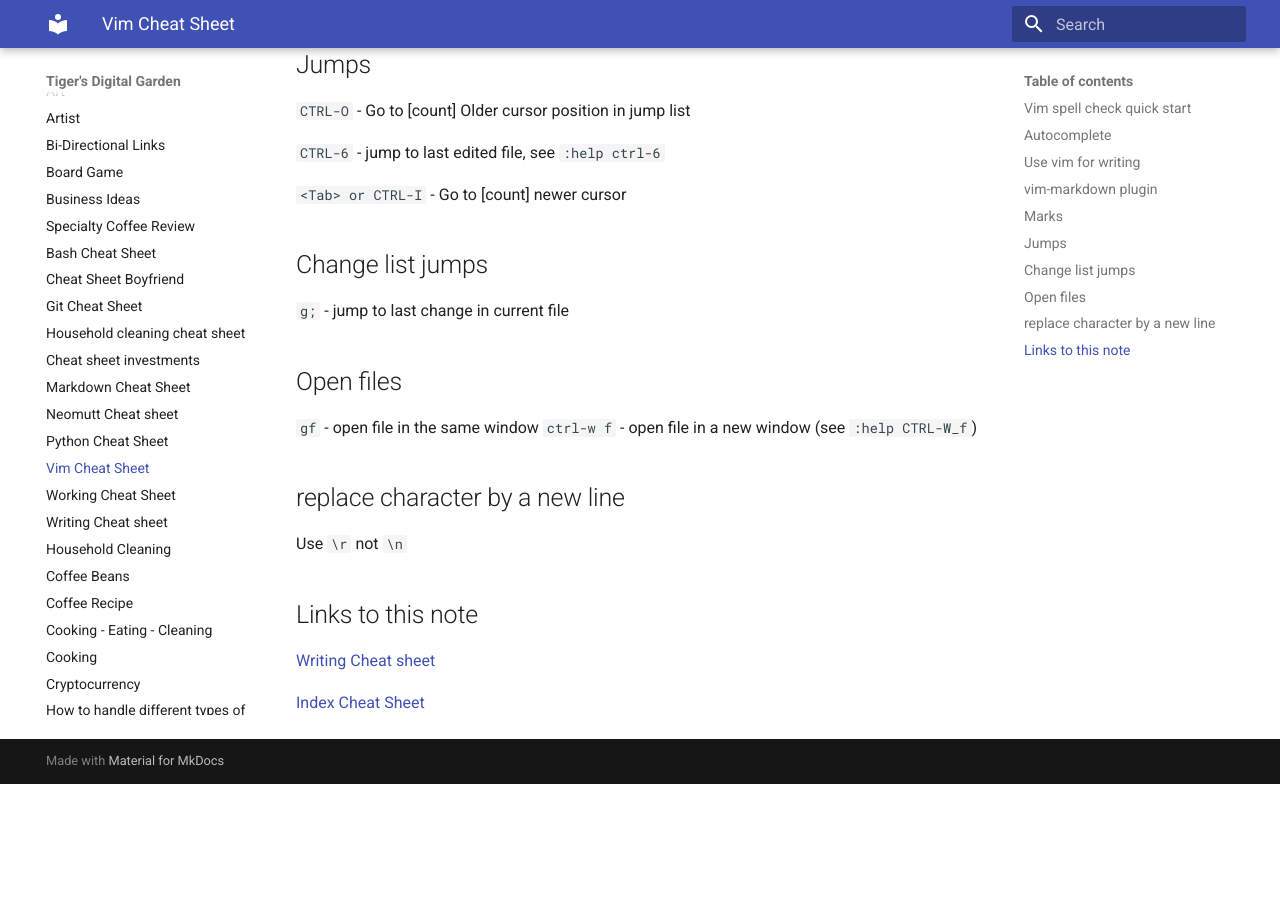
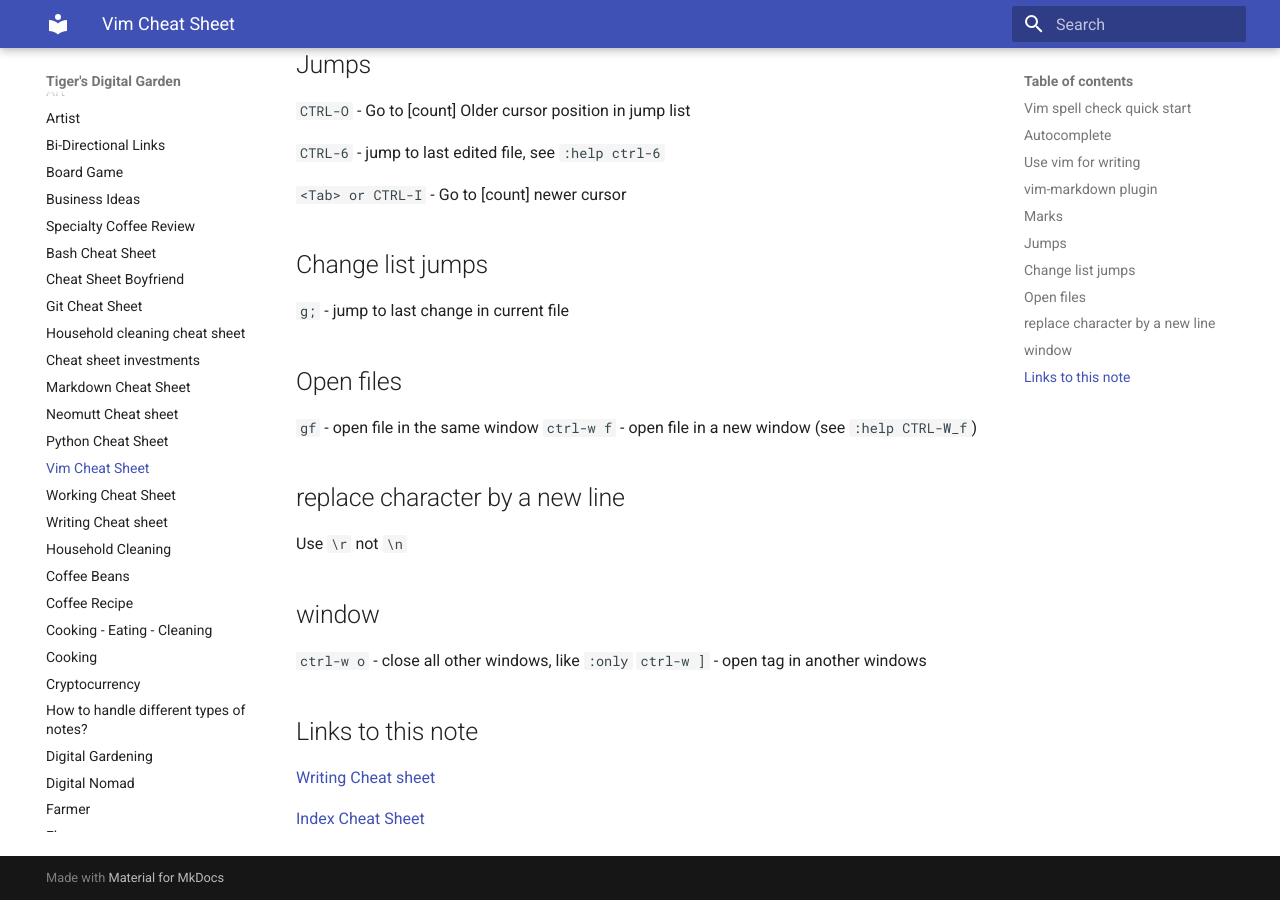
Before and after one commit to ynotstartups/notes, an MkDocs documentation site: the page built from notes/cheat-sheet-vim.md, in a window 1280 px wide and 900 px high, scrolled down 1291 px. Built offline with MkDocs 1.6.1 and Material for MkDocs 9.7.7, drawn with Linux system fonts in a browser that asks for light colours; before the commit the page ends 2075 px from its top, so only the background shows below that.

Commit message:
add window command

```diff
--- a/notes/cheat-sheet-vim.md
+++ b/notes/cheat-sheet-vim.md
@@ -69,6 +69,12 @@
 ## replace character by a new line
 
 Use `\r` not `\n`
+
+## window
+
+`ctrl-w o` - close all other windows, like `:only`
+`ctrl-w ]` - open tag in another windows
+
 ## Links to this note
 
 [Writing Cheat sheet](cheat-sheet-writing.md)
```
